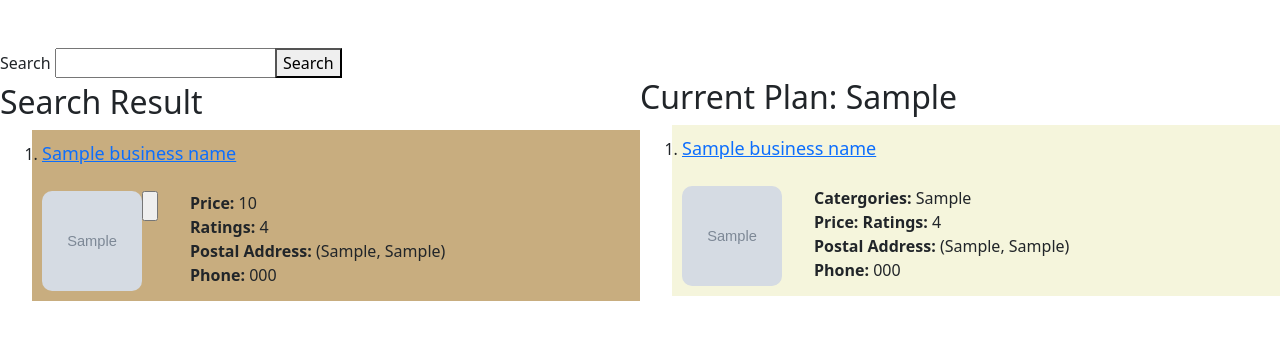
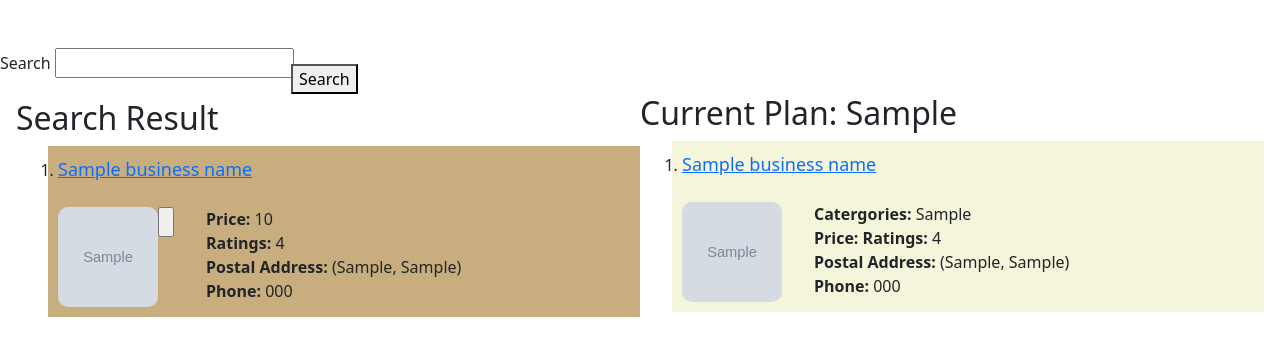
Before and after one commit to RushikeshBhagat/Collaborative-travel-management-system, a Flask app: template templates/createPlan.html in a window 1280 px wide. Shown: the part 78-434 px from the top of the page. Run offline with Flask 2, Linux system fonts and the light colour scheme; the template is opened without the code that fills it: most values are stand-ins (such as "Sample title", 1, 10 or a date in 2020); grey boxes marked "Sample" are stand-in pictures.

Commit message:
added spacing in output div

```diff
--- a/templates/createPlan.html
+++ b/templates/createPlan.html
@@ -33,7 +33,7 @@
       </div>
     </form>
 
-    <div class="output">
+    <div class="output p-3">
       <div id="search" class = "search">
         <button class="srch" type="submit">Search</button>
       <h2>Search Result</h3>
--- a/templates/viewPlan.html
+++ b/templates/viewPlan.html
@@ -24,6 +24,7 @@
       </ul>
     </nav>
 
+  <div class="output p-3">
     <h2>View Plans</h2>
 
     <form action="/viewPlan" method="post">
@@ -60,7 +61,7 @@
         </div> <br>
       {% endfor %}
     </ol>
-
+  </div>
 
 
 
```
